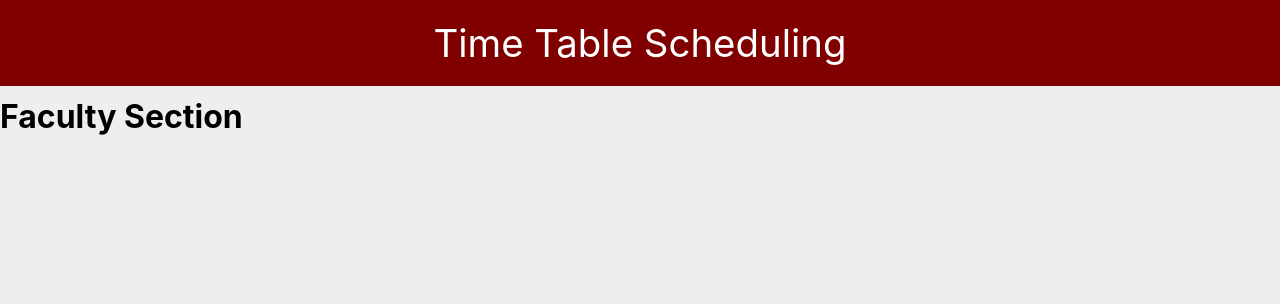
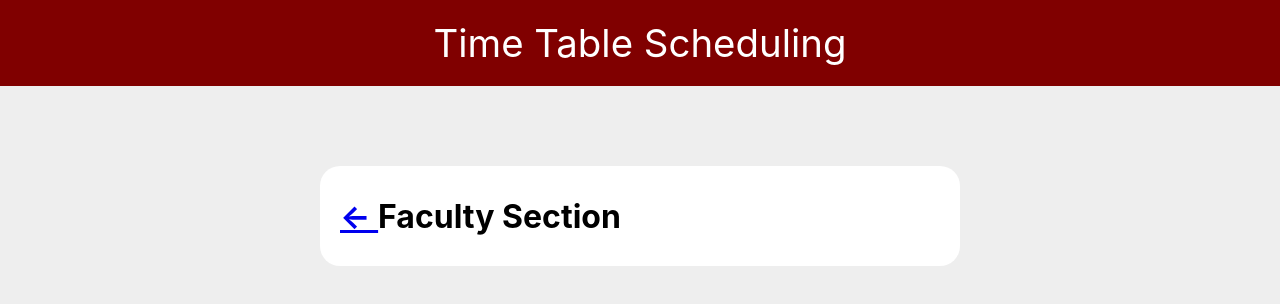
Before and after one commit to IshaanRawat/tts-ui, a React (Create React App) app: page /faculty in a window 1280 px wide. Shown: the top 304 px of the page. Built offline with nearby package versions, Linux system fonts and the light colour scheme.

Commit message:
added arrow and styles

```diff
--- a/src/components/Section/FacultySection/index.js
+++ b/src/components/Section/FacultySection/index.js
@@ -1,8 +1,11 @@
 import React from 'react';
+import {Link} from 'react-router-dom';
 
-const facultySection = () => {
+const facultySection = (props) => {
   return (
-    <h1>Faculty Section</h1>
+    <section>
+      <h1><Link className="no-decoration" to="/"> &larr; </Link>Faculty Section</h1>
+    </section>
   );
 };
 
```
